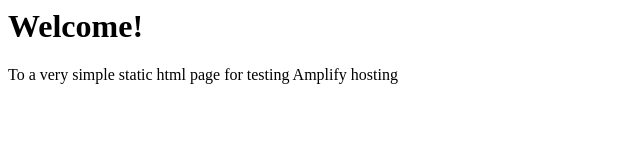
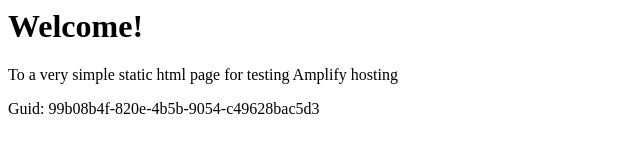
Before and after one commit to aws-aemilia-pdx/Github-PR-Commit-Integration-Test-DoNotTouch-v1-prod-us-west-2, a website: page src/index.html in a window 1280 px wide. Shown: the whole page, without its empty margins (0-640 px from the left). Drawn offline with Linux system fonts and the light colour scheme.

Commit message:
commit from integ tests

```diff
--- a/src/index.html
+++ b/src/index.html
@@ -1,3 +1,5 @@
+
+
 <html lang="en">
 
 <head>
@@ -10,6 +12,6 @@
 <body>
     <h1>Welcome!</h1>
     <p>To a very simple static html page for testing Amplify hosting</p>
-</body>
+    <p>Guid: 99b08b4f-820e-4b5b-9054-c49628bac5d3</p></body>
 
 </html>
```
